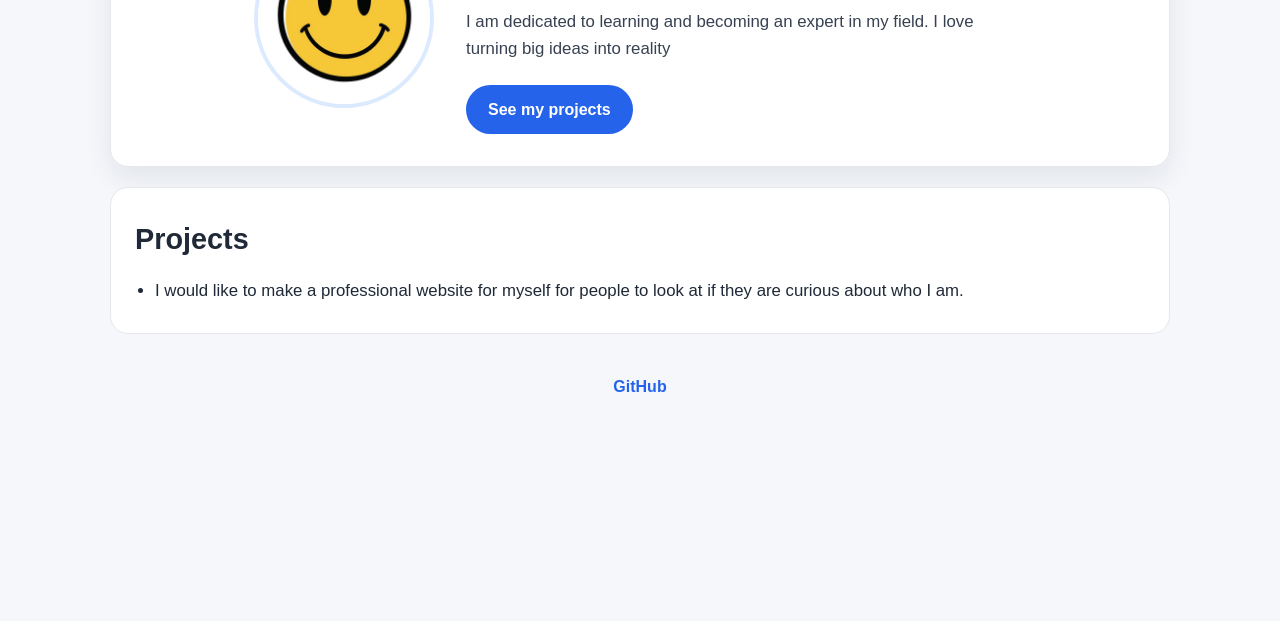
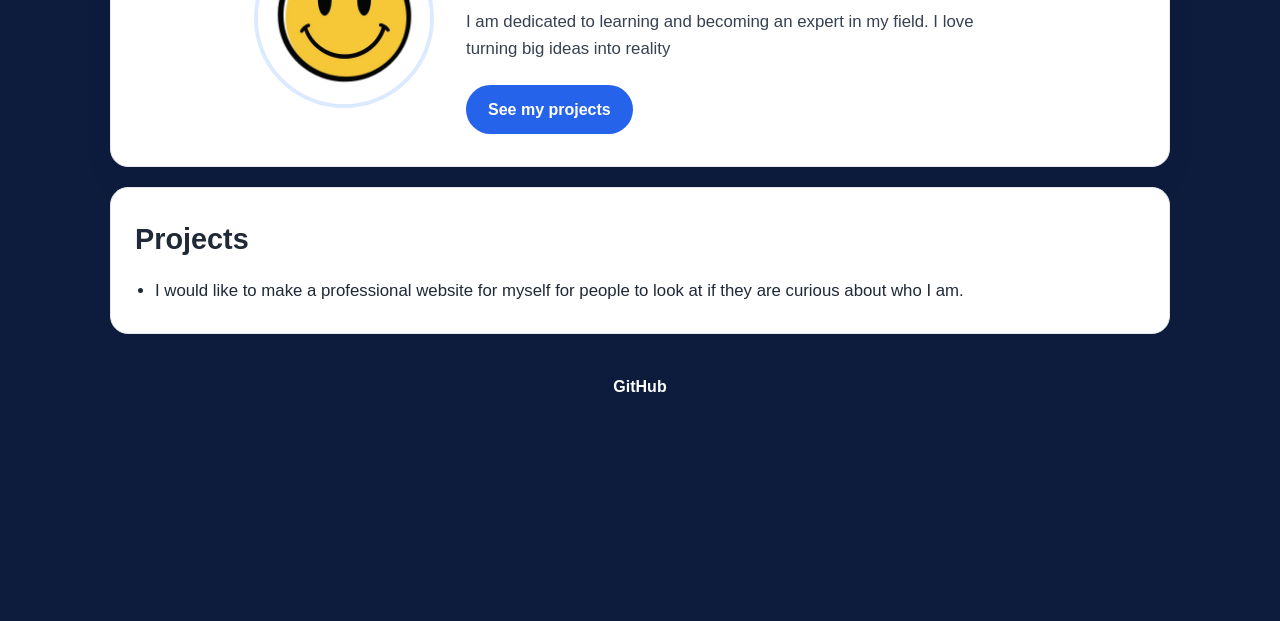
Before and after one commit to hpenaran/ssw215-hpenaran, a plain HTML site: page labs/lab3/index.html in a window 1280 px wide. Shown: the part 179-800 px from the top of the page. Drawn offline with Linux system fonts and the light colour scheme.

Commit message:
style: update page to match spec change

```diff
--- a/labs/lab3/style.css
+++ b/labs/lab3/style.css
@@ -9,7 +9,7 @@ html {
 body {
   margin: 0;
   font-family: Arial, Helvetica, sans-serif;
-  background: #f5f7fb;
+  background: #0d1b3d;
   color: #1f2937;
   line-height: 1.6;
   overflow-x: hidden;
@@ -121,7 +121,7 @@ main {
 }
 
 .site-footer a {
-  color: #2563eb;
+  color: #ffffff;
   text-decoration: none;
   font-weight: 700;
 }
```
Also changed, not shown: labs/lab3/index.html (+2 -8 lines).
